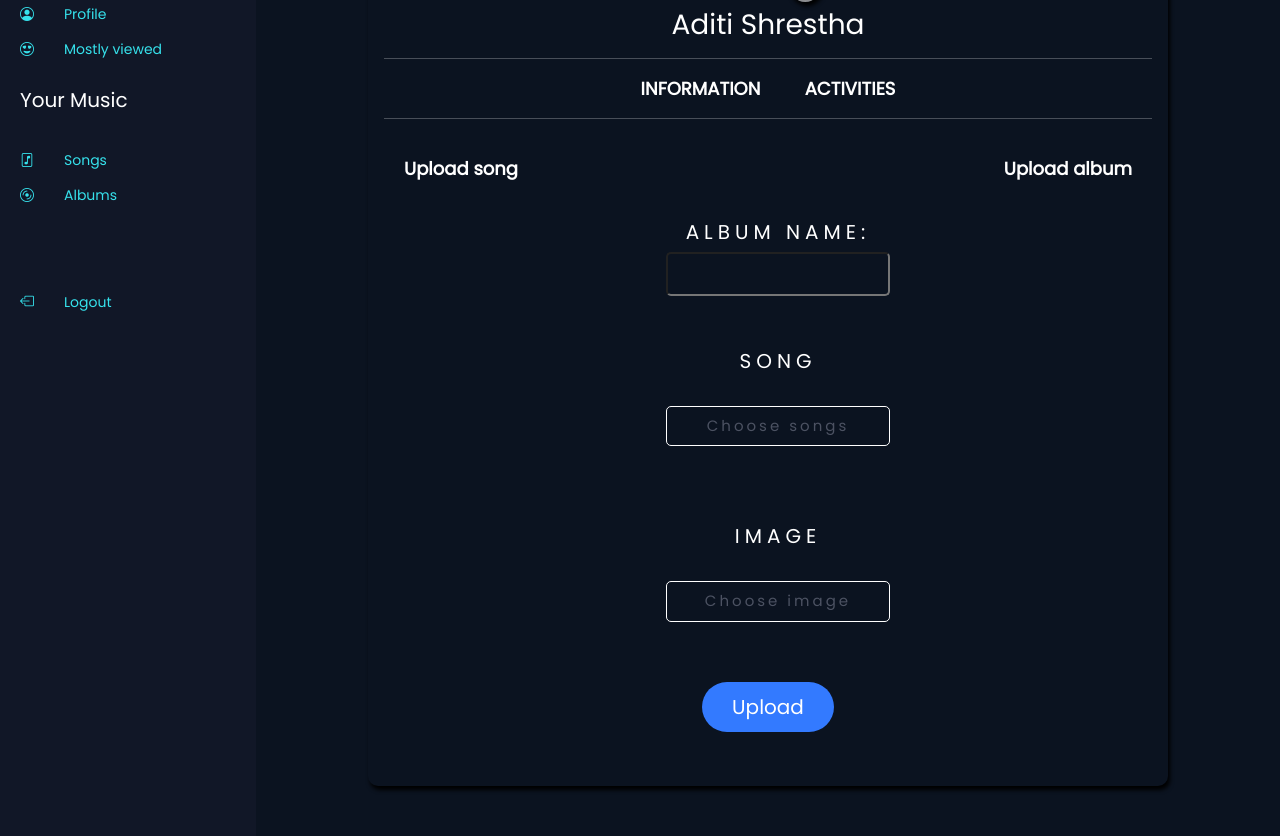
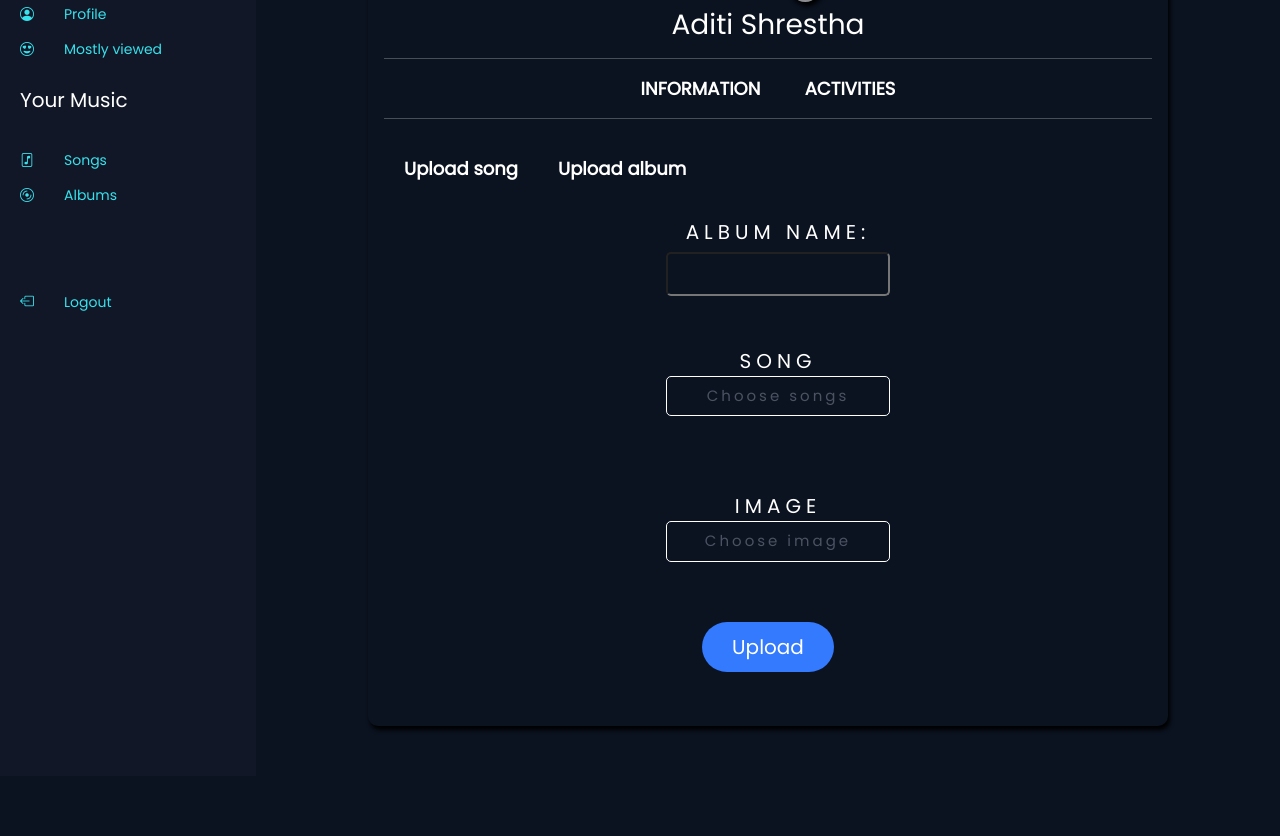
Before and after one commit to aditistha/minor_project2, a PHP site: page /nepcraft/albumpic.php in a window 1280 px wide. Shown: the part 174-1010 px from the top of the page. After the commit the page ends 905 px from the top, so only its background shows below. Run offline with PHP 8.4, Linux system fonts and the light colour scheme; some libraries are stand-ins or nearby versions.

Commit message:
change in albumpic.php songpic.css

```diff
--- a/albumpic.php
+++ b/albumpic.php
@@ -74,12 +74,12 @@
 					<input type="text" placeholder="" name="id"  required><br><br>
 
 
-                        <label>Song</label><br><br>
+                        <label>Song</label><br>
                         <div class="choose">
 					 Choose songs<input type="file" name="audio" class="file">
 
 				   </div><br><br>
-                   <label>Image</label><br><br>
+                   <label>Image</label><br>
                         <div class="choose">
 					Choose image<input type="file" name="img" class="file">
 
--- a/css/songpic.css
+++ b/css/songpic.css
@@ -205,8 +205,6 @@ box-shadow:  28px 28px 57px #503da2,
   }
   .wrapper .right .projects a{
     font-size: 18px;
-    display: flex;
-    justify-content: space-evenly!important;
     color: #fff;
     float: left!important;
 
@@ -216,7 +214,7 @@ box-shadow:  28px 28px 57px #503da2,
   .wrapper .right .projects {
     margin-top: 1px;
     display: flex;
-    justify-content: space-between;
+    justify-content: flex-start;
 
   }
 
```
